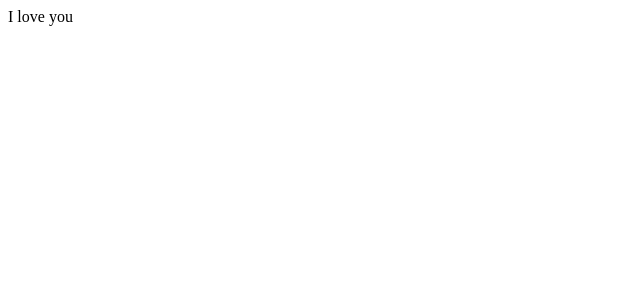
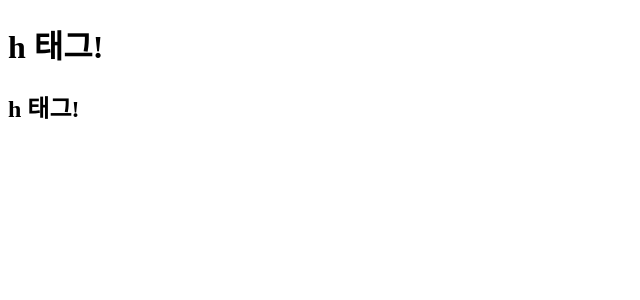
Before and after one commit to SueYeong/base_react, a React (Create React App) app: page / in a window 1280 px wide. Shown: the top 300 px of the page, without its empty margins (0-640 px from the left). Built offline with nearby package versions, Linux system fonts and the light colour scheme.

Commit message:
tag rule

```diff
--- a/src/App.js
+++ b/src/App.js
@@ -1,6 +1,11 @@
-
 const App = () => {
-  return <div>I love you</div>
-}
+  return (
+    <>
+      <h1>h 태그!</h1>
+      <h2>h 태그!</h2>
+      {/* <img src="" /> */}
+    </>
+  );
+};
 
 export default App;
```
Also changed, not shown: src/index.js (+4 -4 lines).
